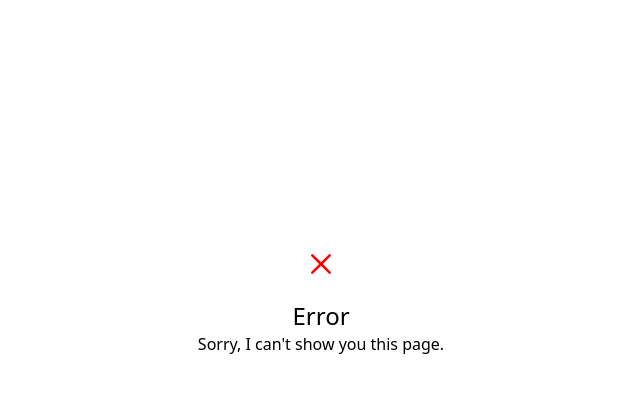
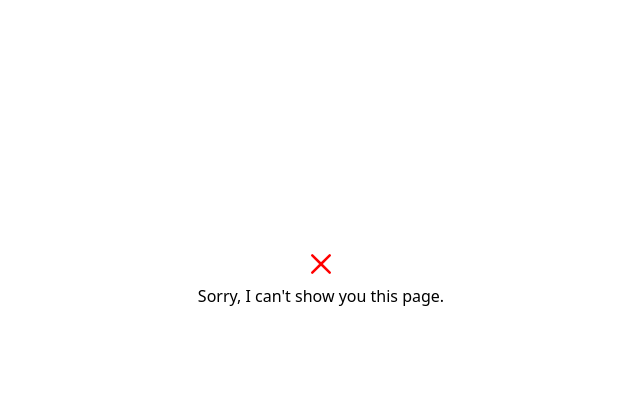
Before and after one commit to DiamondGotCat/web, a Python web app: template templates/error.html in a window 1280 px wide. Shown: the part 484-904 px from the top of the page, without its empty margins (319-959 px from the left). After the commit the page ends 790 px from the top, so only its background shows below. Run offline with Jinja, Linux system fonts and the light colour scheme; the template is opened without the code that fills it, so the values that code supplies are empty.

Commit message:
no description

```diff
--- a/templates/error.html
+++ b/templates/error.html
@@ -27,8 +27,6 @@
     <svg width="40px" height="40px" stroke-width="1.5" viewBox="0 0 24 24" fill="none" xmlns="http://www.w3.org/2000/svg" color="#FF0000">
         <path d="M6.75827 17.2426L12.0009 12M17.2435 6.75736L12.0009 12M12.0009 12L6.75827 6.75736M12.0009 12L17.2435 17.2426" stroke="#FF0000" stroke-width="1.5" stroke-linecap="round" stroke-linejoin="round"></path>
     </svg>
-
-    <p class="text-2xl mt-4">Error</p>
     <p>Sorry, I can't show you this page.</p>
 </div>
 {% endblock %}
```
